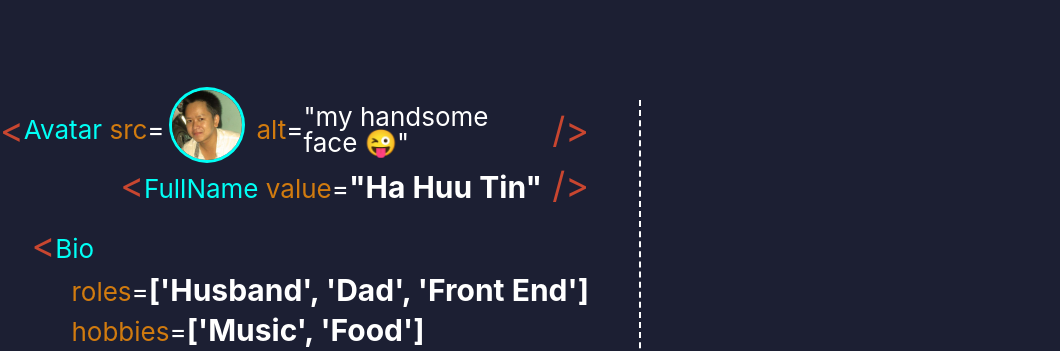
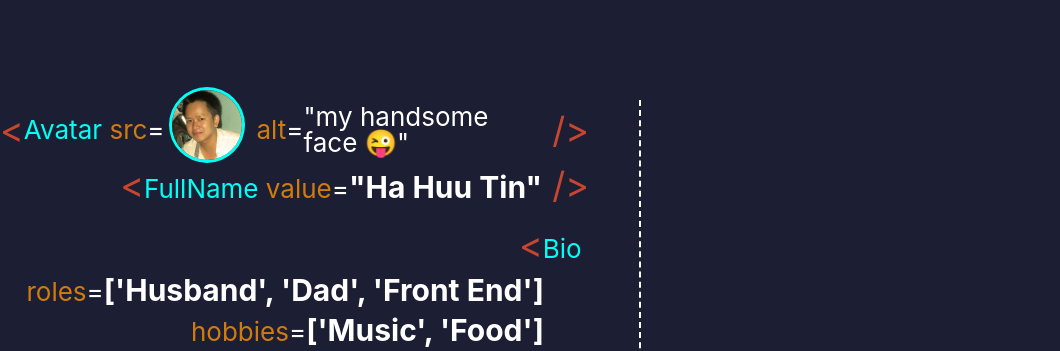
Before and after one commit to hahuutin/hahuutin.github.io, a plain HTML site: page index.html in a window 1280 px wide. Shown: the top 351 px of the page, without its empty margins (0-1060 px from the left). Drawn offline with Linux system fonts and the light colour scheme.

Commit message:
redesign layout

```diff
--- a/style.css
+++ b/style.css
@@ -147,6 +147,7 @@ body {
 
 .tag--break {
   flex-direction: column;
+  align-items: flex-end;
 }
 
 .tag--break__item {
@@ -156,7 +157,7 @@ body {
 }
 
 .tag--break__item--attr {
-  padding-left: 40px;
+  padding-right: 45px;
 }
 
 /* Tag Avatar */
```
